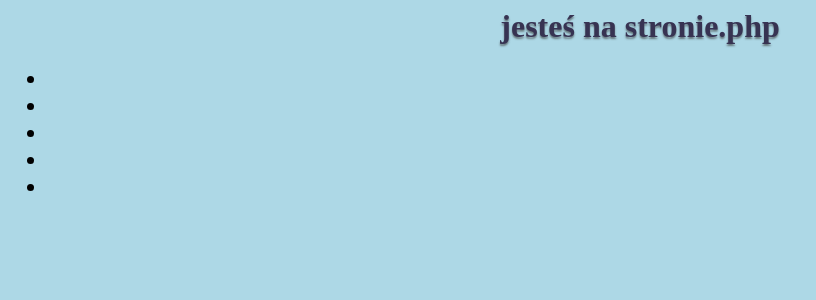
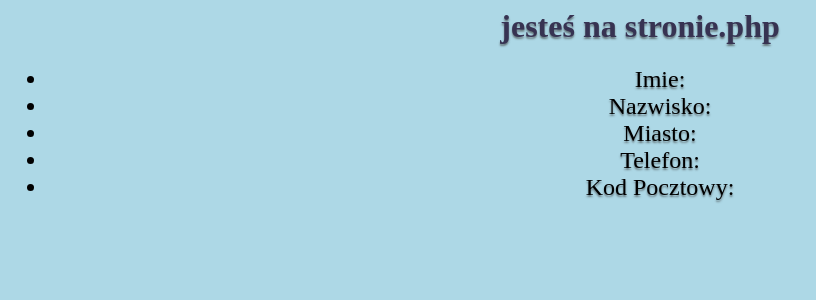
Before and after one commit to SK-2019/php-sql-wprowadzenie-kruczek-radoslaw, a PHP site: page /strona.php in a window 1280 px wide. Shown: the top 300 px of the page, without its empty margins (0-816 px from the left). Run offline with PHP 8.4, Linux system fonts and the light colour scheme; data that the repository does not hold is empty.

Commit message:
Add files via upload

```diff
--- a/strona.php
+++ b/strona.php
@@ -11,11 +11,11 @@
 
 	echo("<ul>");
 
-    echo("<li>".$_POST["firstname"]);
-    echo("<li>".$_POST["lastname"]);
-    echo("<li>".$_POST["city"]);
-    echo("<li>".$_POST["phone"]);
-    echo("<li>".$_POST["poscode"]);
+    echo("<li>Imie: ".$_POST["firstname"]);
+    echo("<li>Nazwisko: ".$_POST["lastname"]);
+    echo("<li>Miasto: ".$_POST["city"]);
+    echo("<li>Telefon: ".$_POST["phone"]);
+    echo("<li>Kod Pocztowy: ".$_POST["poscode"]);
 
 	echo("<ul>");
 ?>
```
